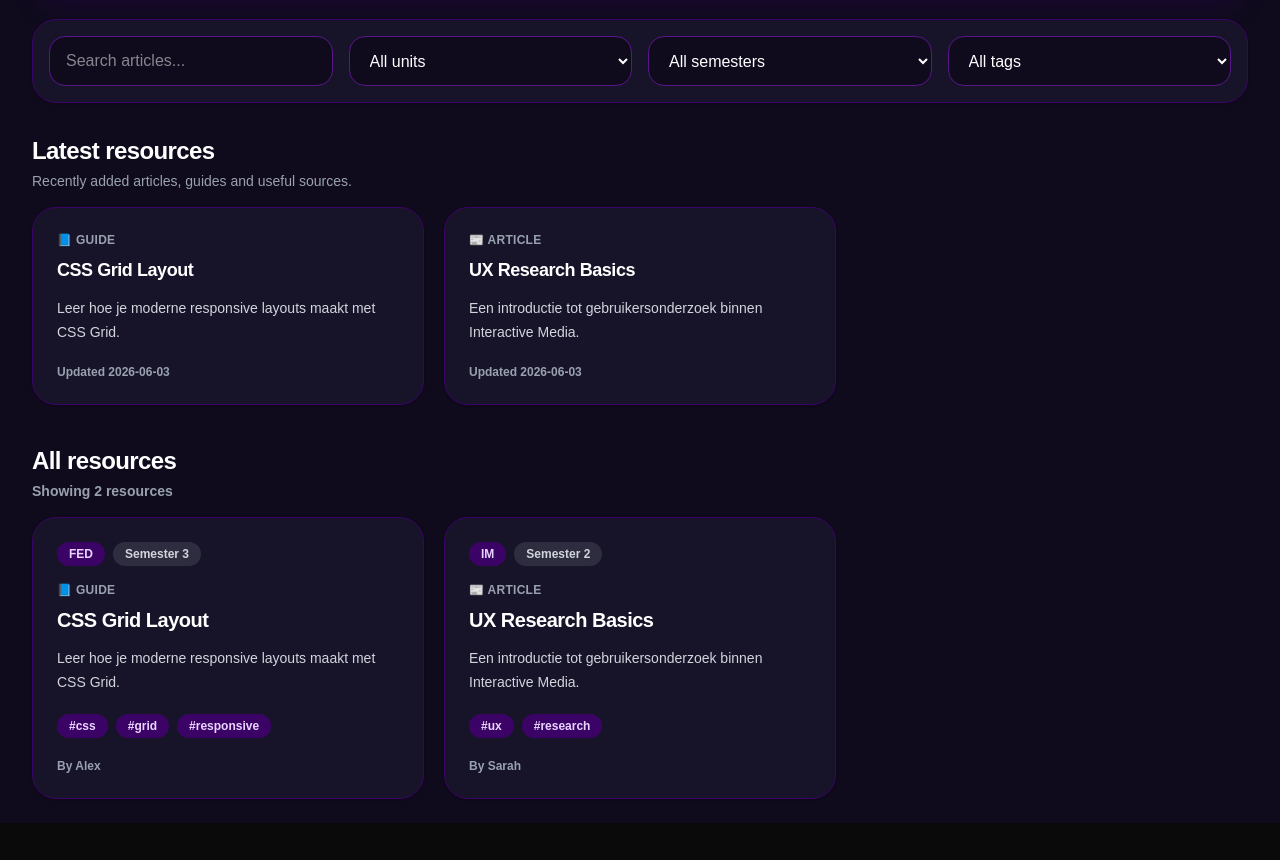
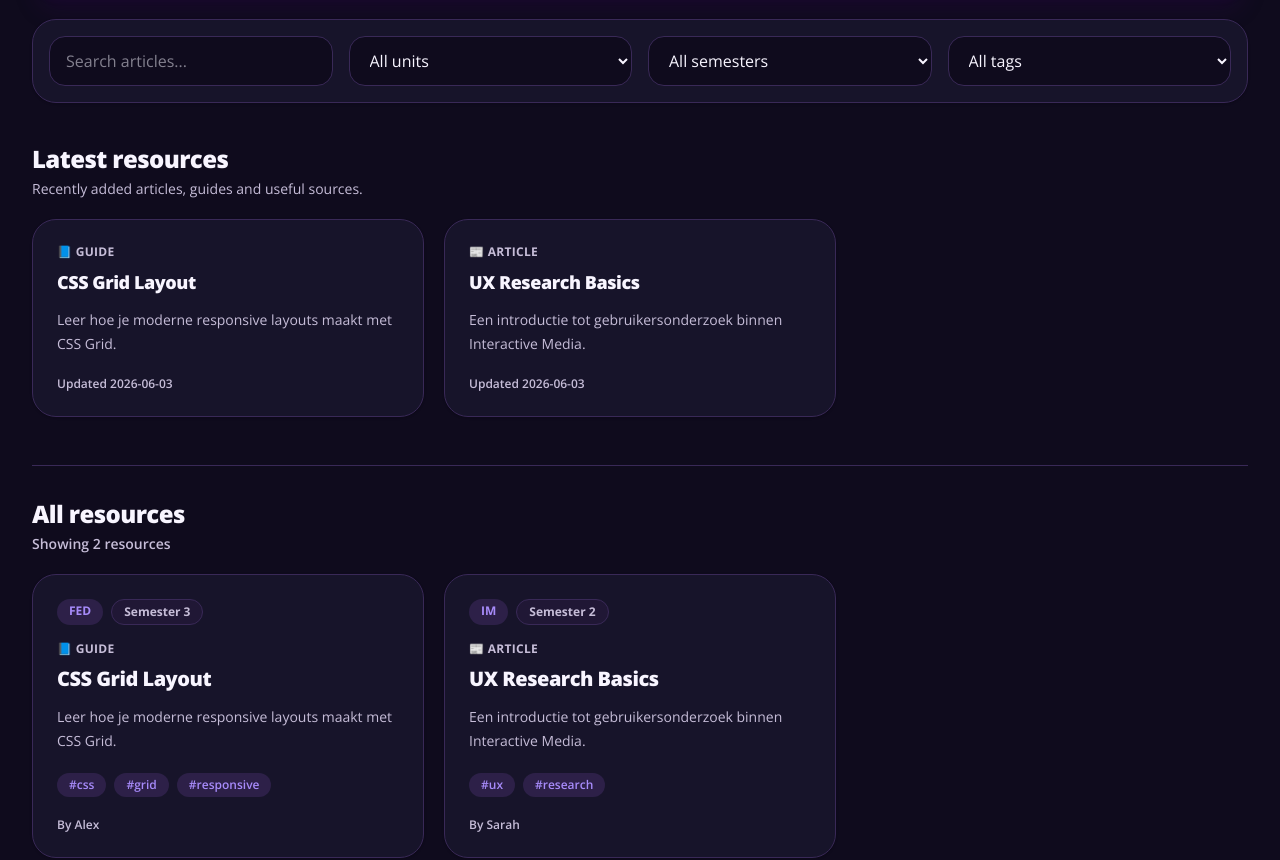
Before and after one commit to docentDavid/studyhub, a Next.js app: page / in a window 1280 px wide. Shown: the part 420-1280 px from the top of the page. Built offline with nearby package versions, Linux system fonts and the light colour scheme.

Commit message:
style: apply design tokens to homepage

```diff
--- a/app/globals.css
+++ b/app/globals.css
@@ -3,16 +3,29 @@
 
 :root {
   --background: #ffffff;
-  --foreground: #171717;
+  --foreground: #17142a;
+  --muted: #5f5a72;
+  --surface: #ffffff;
+  --surface-soft: #faf8ff;
+  --brand: #663399;
+  --brand-dark: #3f1f68;
+  --brand-soft: #f1e8ff;
+  --border: #e7dcf5;
 }
 
 html.dark {
-  --background: #0a0a0a;
-  --foreground: #ededed;
+  --background: #0f0b1d;
+  --foreground: #f8f5ff;
+  --muted: #c6bdd8;
+  --surface: #17142a;
+  --surface-soft: #201735;
+  --brand: #a78bfa;
+  --brand-dark: #663399;
+  --brand-soft: #2d2048;
+  --border: #392957;
 }
 
 body {
   background: var(--background);
   color: var(--foreground);
-  font-family: Arial, Helvetica, sans-serif;
 }
--- a/app/layout.tsx
+++ b/app/layout.tsx
@@ -2,7 +2,14 @@ import type { Metadata } from "next";
 import { SiteBranding } from "@/components/site-branding";
 import { TopControls } from "@/components/top-controls";
 import { Footer } from "@/components/footer";
+import { Open_Sans } from "next/font/google";
 import "./globals.css";
+
+const openSans = Open_Sans({
+  subsets: ["latin"],
+  display: "swap",
+  fallback: ["Roboto", "Lato", "sans-serif"],
+});
 
 export const metadata: Metadata = {
   metadataBase: new URL("http://localhost:3000"),
@@ -28,16 +35,14 @@ export default function RootLayout({
 }>) {
   return (
     <html lang="en" className="dark" suppressHydrationWarning>
-      <body>
+      <body className={openSans.className}>
         <header className="border-b border-purple-100 bg-[#faf8ff] px-4 py-5 dark:border-purple-950 dark:bg-[#0f0b1d] sm:px-6 lg:px-8">
           <div className="mx-auto flex max-w-7xl items-center justify-between gap-4">
             <SiteBranding />
             <TopControls />
           </div>
         </header>
-
         {children}
-
         <Footer />
       </body>
     </html>
--- a/components/home-page-client.tsx
+++ b/components/home-page-client.tsx
@@ -29,8 +29,6 @@ function getSourceTypeLabel(sourceType: string) {
 
 const copy = {
   en: {
-    eyebrow: "StudyHub",
-    subtitle: "Student information portal",
     title: "Inspiration, guides and resources for students.",
     description:
       "Useful articles, tutorials and curated resources to support your studies, develop new skills and stay inspired throughout your learning journey.",
@@ -40,10 +38,12 @@ const copy = {
     allSemesters: "All semesters",
     allTags: "All tags",
     by: "By",
+    latestResources: "Latest resources",
+    latestDescription: "Recently added articles, guides and useful sources.",
+    allResources: "All resources",
+    updated: "Updated",
   },
   nl: {
-    eyebrow: "StudyHub",
-    subtitle: "Studenten informatieportaal",
     title: "Inspiratie, handleidingen en bronnen voor studenten.",
     description:
       "Nuttige artikelen, tutorials en geselecteerde bronnen om je studie te ondersteunen, nieuwe vaardigheden te ontwikkelen en geïnspireerd te blijven tijdens je leerproces.",
@@ -53,6 +53,11 @@ const copy = {
     allSemesters: "Alle semesters",
     allTags: "Alle tags",
     by: "Door",
+    latestResources: "Nieuwste bronnen",
+    latestDescription:
+      "Recent toegevoegde artikelen, gidsen en nuttige bronnen.",
+    allResources: "Alle bronnen",
+    updated: "Bijgewerkt",
   },
 };
 
@@ -80,12 +85,6 @@ export function HomePageClient({ articles }: HomePageClientProps) {
       window.removeEventListener("language-change", handleLanguageChange);
     };
   }, []);
-
-  function handleLanguageChange(nextLanguage: Language) {
-    setLanguage(nextLanguage);
-    localStorage.setItem("language", nextLanguage);
-    document.documentElement.lang = nextLanguage;
-  }
 
   const approvedArticles = articles.filter(
     (article) => article.status === "approved",
@@ -121,9 +120,9 @@ export function HomePageClient({ articles }: HomePageClientProps) {
   const t = copy[language];
 
   return (
-    <main className="min-h-screen bg-[#faf8ff] text-[#17142a] transition-colors dark:bg-[#0f0b1d] dark:text-white">
+    <main className="min-h-screen bg-[var(--background)] text-[var(--foreground)] transition-colors">
       <section className="mx-auto max-w-7xl px-4 py-6 sm:px-6 lg:px-8">
-        <header className="mb-6 rounded-3xl bg-[#663399] p-6 text-white shadow-xl shadow-purple-950/20 sm:p-8">
+        <header className="mb-6 rounded-3xl bg-[var(--brand-dark)] p-6 text-white shadow-xl shadow-purple-950/20 sm:p-8">
           <h1 className="max-w-3xl text-4xl font-black tracking-tight sm:text-5xl">
             {t.title}
           </h1>
@@ -134,33 +133,33 @@ export function HomePageClient({ articles }: HomePageClientProps) {
 
           <Link
             href="/submit"
-            className="mt-6 inline-flex rounded-2xl bg-white px-5 py-3 text-sm font-bold text-[#663399] transition hover:opacity-90"
+            className="mt-6 inline-flex rounded-2xl bg-white px-5 py-3 text-sm font-bold text-[#663399] transition hover:opacity-90 focus:outline-none focus:ring-2 focus:ring-white focus:ring-offset-2 focus:ring-offset-[var(--brand-dark)]"
           >
             {t.submitResource}
           </Link>
         </header>
 
-        <section className="mb-8 grid gap-4 rounded-3xl border border-purple-100 bg-white p-4 shadow-sm dark:border-purple-950 dark:bg-[#17142a] md:grid-cols-4">
+        <section className="mb-10 grid gap-4 rounded-3xl border border-[var(--border)] bg-[var(--surface)] p-4 shadow-sm md:grid-cols-4">
           <input
-            className="rounded-2xl border border-purple-100 bg-white px-4 py-3 text-[#17142a] outline-none focus:ring-2 focus:ring-[#663399] dark:border-purple-900 dark:bg-[#0f0b1d] dark:text-white"
+            className="rounded-2xl border border-[var(--border)] bg-[var(--background)] px-4 py-3 text-[var(--foreground)] outline-none focus:ring-2 focus:ring-[var(--brand)]"
             placeholder={t.search}
           />
 
-          <select className="rounded-2xl border border-purple-100 bg-white px-4 py-3 text-[#17142a] dark:border-purple-900 dark:bg-[#0f0b1d] dark:text-white">
+          <select className="rounded-2xl border border-[var(--border)] bg-[var(--background)] px-4 py-3 text-[var(--foreground)]">
             <option>{t.allUnits}</option>
             {units.map((unit) => (
               <option key={unit}>{unit}</option>
             ))}
           </select>
 
-          <select className="rounded-2xl border border-purple-100 bg-white px-4 py-3 text-[#17142a] dark:border-purple-900 dark:bg-[#0f0b1d] dark:text-white">
+          <select className="rounded-2xl border border-[var(--border)] bg-[var(--background)] px-4 py-3 text-[var(--foreground)]">
             <option>{t.allSemesters}</option>
             {semesters.map((semester) => (
               <option key={semester}>{semester}</option>
             ))}
           </select>
 
-          <select className="rounded-2xl border border-purple-100 bg-white px-4 py-3 text-[#17142a] dark:border-purple-900 dark:bg-[#0f0b1d] dark:text-white">
+          <select className="rounded-2xl border border-[var(--border)] bg-[var(--background)] px-4 py-3 text-[var(--foreground)]">
             <option>{t.allTags}</option>
             {tags.map((tag) => (
               <option key={tag}>{tag}</option>
@@ -168,16 +167,14 @@ export function HomePageClient({ articles }: HomePageClientProps) {
           </select>
         </section>
 
-        <section className="mb-10">
-          <div className="mb-4">
+        <section className="mb-12">
+          <div className="mb-5">
             <h2 className="text-2xl font-black tracking-tight">
-              {language === "en" ? "Latest resources" : "Nieuwste bronnen"}
+              {t.latestResources}
             </h2>
 
-            <p className="mt-1 text-sm text-gray-500 dark:text-gray-400">
-              {language === "en"
-                ? "Recently added articles, guides and useful sources."
-                : "Recent toegevoegde artikelen, gidsen en nuttige bronnen."}
+            <p className="mt-1 text-sm text-[var(--muted)]">
+              {t.latestDescription}
             </p>
           </div>
 
@@ -186,9 +183,9 @@ export function HomePageClient({ articles }: HomePageClientProps) {
               <Link
                 key={article.id}
                 href={`/articles/${article.slug}`}
-                className="rounded-3xl border border-purple-100 bg-white p-6 shadow-sm transition hover:-translate-y-1 hover:shadow-xl hover:shadow-purple-950/10 dark:border-purple-950 dark:bg-[#17142a]"
+                className="rounded-3xl border border-[var(--border)] bg-[var(--surface)] p-6 shadow-sm transition hover:-translate-y-1 hover:shadow-xl hover:shadow-purple-950/10 focus:outline-none focus:ring-2 focus:ring-[var(--brand)]"
               >
-                <p className="mb-2 text-xs font-bold uppercase tracking-wide text-gray-500 dark:text-gray-400">
+                <p className="mb-2 text-xs font-bold uppercase tracking-wide text-[var(--muted)]">
                   {getSourceTypeLabel(article.sourceType)}
                 </p>
 
@@ -196,31 +193,28 @@ export function HomePageClient({ articles }: HomePageClientProps) {
                   {article.title}
                 </h3>
 
-                <p className="mt-3 text-sm leading-6 text-gray-600 dark:text-gray-300">
+                <p className="mt-3 text-sm leading-6 text-[var(--muted)]">
                   {article.summary}
                 </p>
 
-                <p className="mt-5 text-xs font-semibold text-gray-500 dark:text-gray-400">
-                  {language === "en" ? "Updated" : "Bijgewerkt"}{" "}
-                  {article.updatedAt}
+                <p className="mt-5 text-xs font-semibold text-[var(--muted)]">
+                  {t.updated} {article.updatedAt}
                 </p>
               </Link>
             ))}
           </div>
         </section>
 
-        <div className="mb-4 flex items-center justify-between">
-          <div>
+        <div className="mb-5 border-t border-[var(--border)] pt-8">
           <h2 className="text-2xl font-black tracking-tight">
-              {language === "en" ? "All resources" : "Alle bronnen"}
+            {t.allResources}
           </h2>
 
-            <p className="mt-1 text-sm font-semibold text-gray-500 dark:text-gray-400">
+          <p className="mt-1 text-sm font-semibold text-[var(--muted)]">
             {language === "en"
               ? `Showing ${approvedArticles.length} resources`
               : `${approvedArticles.length} bronnen gevonden`}
           </p>
-          </div>
         </div>
 
         <section className="grid gap-5 md:grid-cols-2 lg:grid-cols-3">
@@ -228,13 +222,13 @@ export function HomePageClient({ articles }: HomePageClientProps) {
             <Link
               key={article.id}
               href={`/articles/${article.slug}`}
-              className="rounded-3xl border border-purple-100 bg-white p-6 shadow-sm transition hover:-translate-y-1 hover:shadow-xl hover:shadow-purple-950/10 dark:border-purple-950 dark:bg-[#17142a]"
+              className="rounded-3xl border border-[var(--border)] bg-[var(--surface)] p-6 shadow-sm transition hover:-translate-y-1 hover:shadow-xl hover:shadow-purple-950/10 focus:outline-none focus:ring-2 focus:ring-[var(--brand)]"
             >
               <div className="mb-4 flex flex-wrap gap-2">
                 {article.units.map((unit) => (
                   <span
                     key={unit}
-                    className="rounded-full bg-purple-100 px-3 py-1 text-xs font-bold text-[#663399] dark:bg-purple-950 dark:text-purple-200"
+                    className="rounded-full bg-[var(--brand-soft)] px-3 py-1 text-xs font-bold text-[var(--brand)]"
                   >
                     {unit}
                   </span>
@@ -243,13 +237,14 @@ export function HomePageClient({ articles }: HomePageClientProps) {
                 {article.semesters.map((semester) => (
                   <span
                     key={semester}
-                    className="rounded-full bg-gray-100 px-3 py-1 text-xs font-bold text-gray-600 dark:bg-white/10 dark:text-gray-300"
+                    className="rounded-full border border-[var(--border)] bg-[var(--surface-soft)] px-3 py-1 text-xs font-bold text-[var(--muted)]"
                   >
                     {semester}
                   </span>
                 ))}
               </div>
-              <p className="mb-2 text-xs font-bold uppercase tracking-wide text-gray-500 dark:text-gray-400">
+
+              <p className="mb-2 text-xs font-bold uppercase tracking-wide text-[var(--muted)]">
                 {getSourceTypeLabel(article.sourceType)}
               </p>
 
@@ -257,7 +252,7 @@ export function HomePageClient({ articles }: HomePageClientProps) {
                 {article.title}
               </h2>
 
-              <p className="mt-3 text-sm leading-6 text-gray-600 dark:text-gray-300">
+              <p className="mt-3 text-sm leading-6 text-[var(--muted)]">
                 {article.summary}
               </p>
 
@@ -265,14 +260,14 @@ export function HomePageClient({ articles }: HomePageClientProps) {
                 {article.tags.map((tag) => (
                   <span
                     key={tag}
-                    className="rounded-full bg-purple-50 px-3 py-1 text-xs font-semibold text-[#663399] dark:bg-purple-950 dark:text-purple-200"
+                    className="rounded-full bg-[var(--brand-soft)] px-3 py-1 text-xs font-semibold text-[var(--brand)]"
                   >
                     #{tag}
                   </span>
                 ))}
               </div>
 
-              <p className="mt-5 text-xs font-semibold text-gray-500 dark:text-gray-400">
+              <p className="mt-5 text-xs font-semibold text-[var(--muted)]">
                 {t.by} {article.authorName}
               </p>
             </Link>
```
Lines whose indentation alone changed are shown as unchanged.
